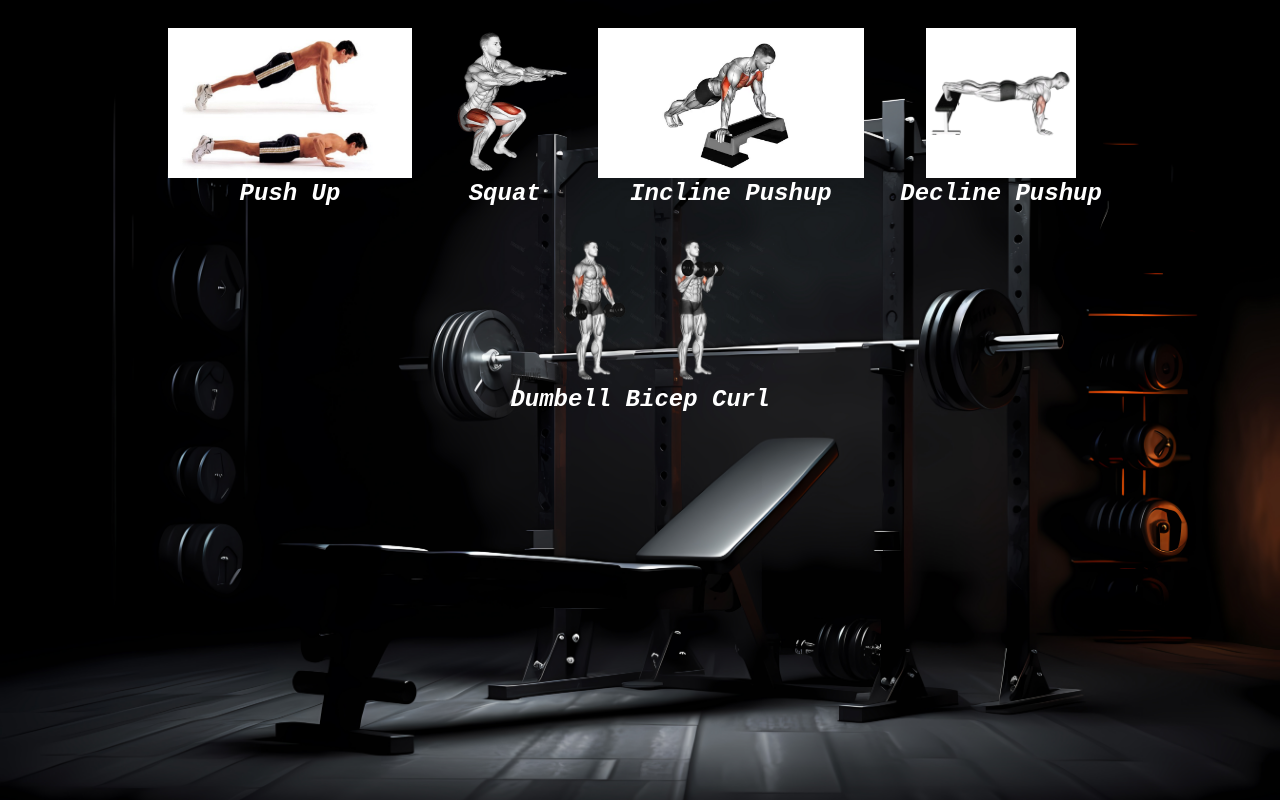
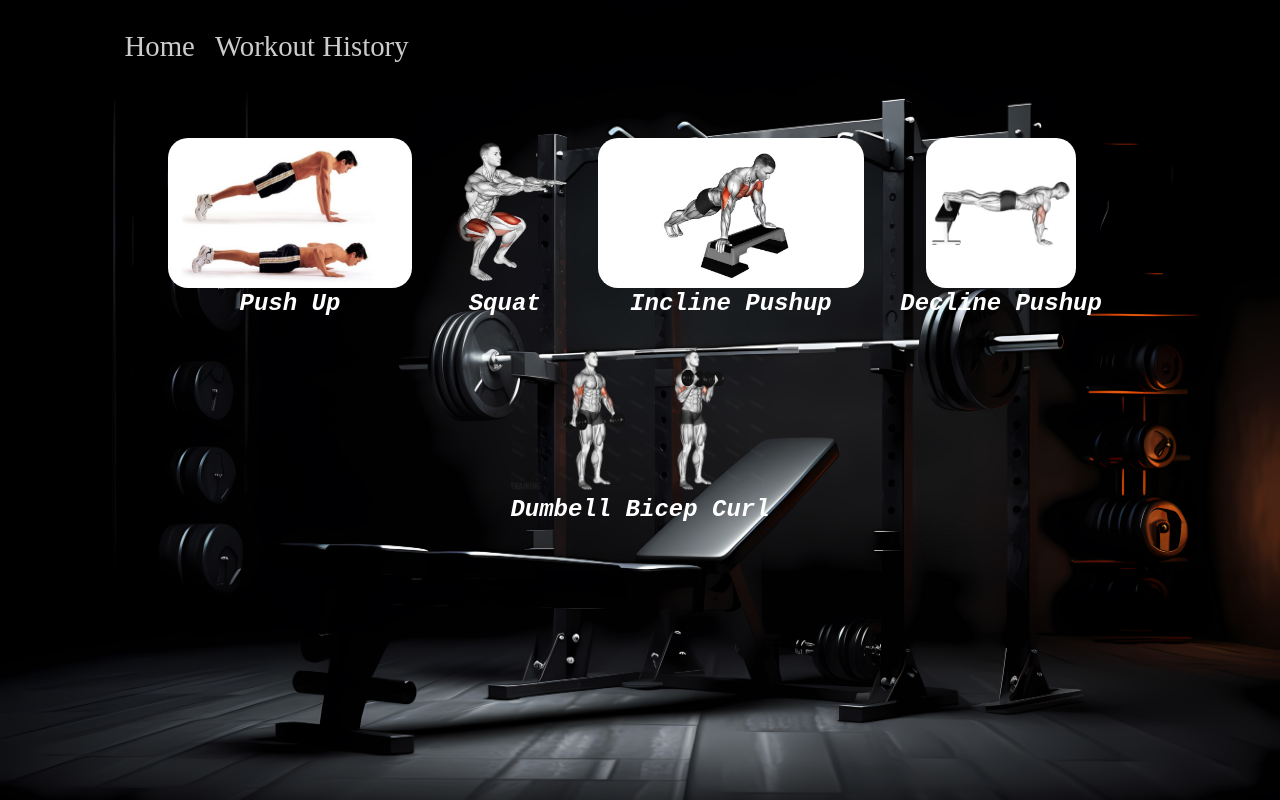
Before and after one commit to pawan100722/my-workout-tracker, a React (Vite) app: page / in a window 1280 px wide. Built offline with nearby package versions, Linux system fonts and the light colour scheme.

Commit message:
added navbar

```diff
--- a/src/components/homepage.tsx
+++ b/src/components/homepage.tsx
@@ -4,6 +4,7 @@ import { MyWorkout } from "./my-workout.tsx";
 import { CONSTANT } from "../services/CONSTANTS.ts";
 import { WorkoutCategory } from "./workout-category.tsx";
 import { MyWorkoutDto, WorkoutDataDto } from "../dtos/workout-dto.ts";
+import { Navbar } from "./navbar.tsx";
 
 
 
@@ -20,6 +21,7 @@ export const Homepage = () => {
 
   return (
     <div className="homepage-container">
+      <Navbar/>
       <WorkoutCategory data={data} myWorkoutList={myWorkoutList} setMyWorkoutList={setMyWorkoutList}/>
 
       <MyWorkout myWorkoutList={myWorkoutList} setMyWorkoutList={setMyWorkoutList}/>
--- /dev/null
+++ b/src/components/navbar.tsx
@@ -0,0 +1,20 @@
+import '../styles/navbar.css';
+
+export const Navbar=()=>{
+  return (
+    <div className="navbar-main-container">
+      <ul className="navbar-container">
+        <li className="navbar-item">
+          <a href="/" className="navbar-link">
+            Home
+          </a>
+        </li>
+        <li className="navbar-item">
+          <a href="/history" className="navbar-link">
+            Workout History
+          </a>
+        </li>
+      </ul>
+    </div>
+  );
+}
--- a/src/styles/homepage.css
+++ b/src/styles/homepage.css
@@ -3,4 +3,5 @@
   background-size: cover;
   background-repeat: repeat;
   min-height: 100dvh;
+  padding:10px;
 }
--- a/src/styles/my-workout.css
+++ b/src/styles/my-workout.css
@@ -19,7 +19,7 @@
 
 
 .my-each-workout-container{
-  width: 90dvw;
+  width: 85%;
   margin: 10px auto;
   display: flex;
   flex-wrap: wrap;
@@ -76,25 +76,32 @@
 
 
 .my-each-workout-start-time span, .my-each-workout-end-time span{
-  font-size: 1.1rem;
-  font-weight: bold;
+  font-size: 1.5rem;
+  font-weight: bolder;
+  color: rgb(159, 159, 255);
 }
 
 .my-each-workout-counts{
   width:20%;
   height:100px;
+  color: burlywood;
 }
 
 .my-each-workout-counts span{
   font-size: 1.3rem;
   font-weight: bolder;
   margin: 10px;
+  background-color: black;
+  color: white;
+  border-radius:20px;
+  padding:2px;
 }
 
 .each-workout-rep-container{
   display: flex;
   align-items: center;
-  width: 25%;
+  width: 30%;
+  gap:10px;
 }
 
 .each-workout-rep-detail{
--- /dev/null
+++ b/src/styles/navbar.css
@@ -0,0 +1,33 @@
+.navbar-main-container{
+  width:100%;
+  margin: auto;
+  color: white;
+}
+
+.navbar-container{
+  width: 85%;
+  margin: auto;
+  display: flex;
+  flex-wrap: wrap;
+  gap:20px;
+  padding:20px;
+  min-height: 100px;
+}
+
+.navbar-item{
+  list-style: none;
+  font-size: 1.8rem;
+  opacity: 0.8;
+  transition: font-size 0.5s ease;
+  cursor: pointer;
+}
+
+.navbar-item:hover{
+  font-size: 2rem;
+  opacity: 1;
+}
+
+.navbar-link{
+  color:white;
+  text-decoration: none;
+}
--- a/src/styles/workout-category.css
+++ b/src/styles/workout-category.css
@@ -46,4 +46,5 @@
 .each-workout-image {
   /* width: 200px; */
   height: 150px;
+  border-radius: 20px;
 }
```
